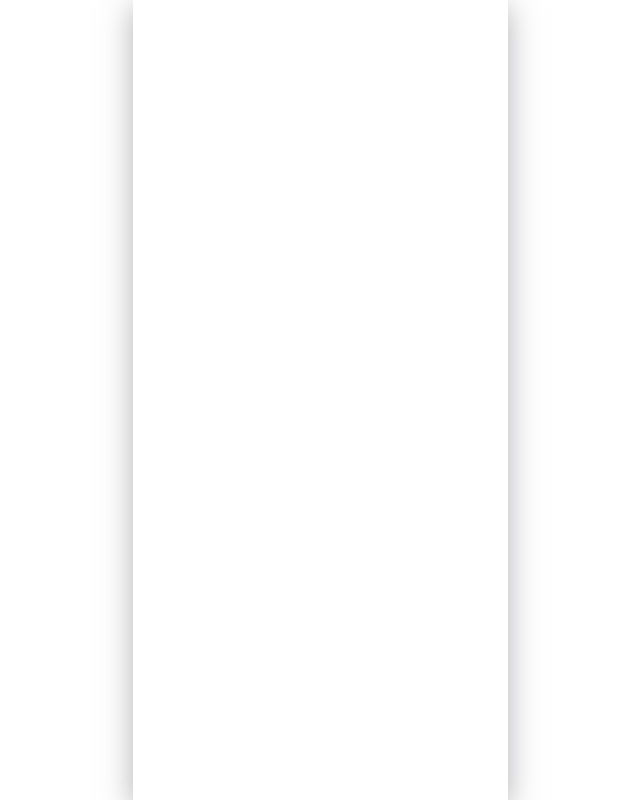
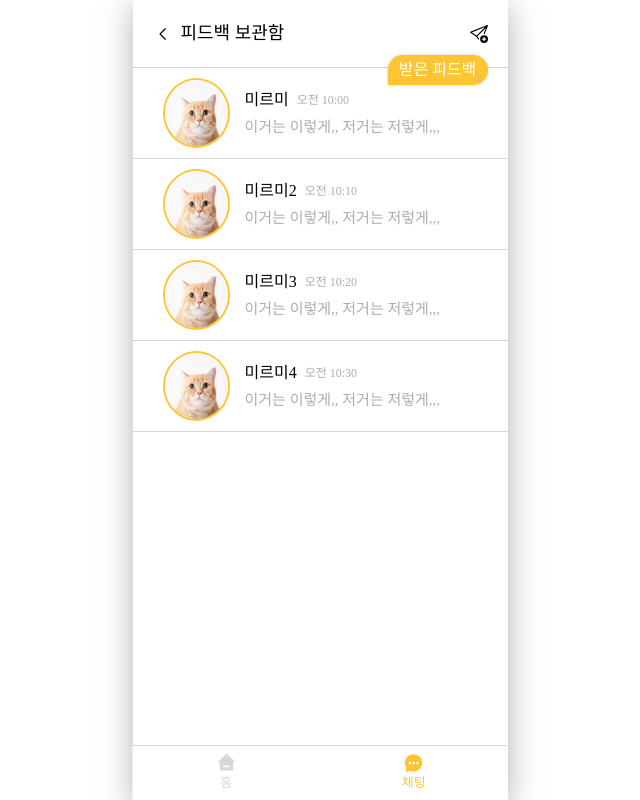
Before and after one commit to 9oormthon-univ/2024_BEOTKKOTTHON_TEAM_21_FE, a React (Create React App) app: page /feedbackstorage/1 in a window 1280 px wide. Before the commit this address had no page. Shown: the whole page, without its empty margins (320-960 px from the left). Built offline with nearby package versions, Linux system fonts and the light colour scheme; a web font is replaced by a local one.

Commit message:
Fix: 워크스페이스 하단바 useParams 사용'

```diff
--- a/src/App.js
+++ b/src/App.js
@@ -39,9 +39,9 @@ function App() {
           />
           <Route path="/splash" element={<Splash />} />
           <Route path="/login" element={<Login />} />
-          <Route path="/workspacehome/:id" element={<WorkSpaceHome />} />
           <Route path="/workspacelist" element={<WorkspaceList />} />
-          <Route path="/feedbackstorage" element={<FeedbackStorage />} />
+          <Route path="/workspacehome/:UUID" element={<WorkSpaceHome />} />
+          <Route path="/feedbackstorage/:UUID" element={<FeedbackStorage />} />
           <Route path="/secretfeedback" element={<SecretFeedback />} />
           <Route path="/signup" element={<SignUp />} />
           <Route path="/signend" element={<SignUpEnd />} />
--- a/src/component/WorkspaceBottom.js
+++ b/src/component/WorkspaceBottom.js
@@ -5,18 +5,18 @@ import { IoChatbubbleEllipses } from "react-icons/io5";
 import { Navigate, useNavigate } from 'react-router-dom';
 import * as W from "../styles/WorkspaceStyle";
 
-const WorkspaceBottom = ({activeItem}) => {
+const WorkspaceBottom = ({activeItem, UUID}) => {
   const navigate = useNavigate();
 
   return (
     <div>
       <W.BottomContainer>
-        <W.BottomContent active={activeItem === 'home'} onClick={()=>{navigate('/workspacehome')}}>
+        <W.BottomContent active={activeItem === 'home'} onClick={()=>{navigate(`/workspacehome/${UUID}`)}}>
           <RiHome3Fill size={20} />
           <span>홈</span>
         </W.BottomContent>
 
-        <W.BottomContent active={activeItem === 'chat'}  onClick={()=>{navigate('/feedbackstorage')}}>
+        <W.BottomContent active={activeItem === 'chat'}  onClick={()=>{navigate(`/feedbackstorage/${UUID}`)}}>
           <IoChatbubbleEllipses size={20} />
           <span>채팅</span>
         </W.BottomContent>
--- a/src/pages/WorkSpace/FeedbackStorage.js
+++ b/src/pages/WorkSpace/FeedbackStorage.js
@@ -3,7 +3,7 @@ import WorkspaceBottom from '../../component/WorkspaceBottom';
 import { GoChevronLeft } from "react-icons/go";
 import { BsSendPlus } from "react-icons/bs";
 import * as F from "../../styles/Feedback";
-import { useNavigate } from 'react-router-dom';
+import { useNavigate, useParams } from 'react-router-dom';
 import { images } from './../../utils/images';
 import mockData from '../../utils/mockData.json';
 
@@ -11,6 +11,7 @@ import mockData from '../../utils/mockData.json';
 const FeedbackStorage = () => {
   // true > 받은 피드백 / false > 보낸 피드백
   const [feedbackState, SetFeedbackState] = useState(true);
+  const { UUID } = useParams();
 
   return (
     <div className='relative'>
@@ -41,7 +42,7 @@ const FeedbackStorage = () => {
         })}
       </F.SendFeedBack>}
 
-      <WorkspaceBottom activeItem={'chat'} />
+      <WorkspaceBottom activeItem={'chat'} UUID={UUID} />
     </div>
   );
 };
--- a/src/pages/WorkSpace/WorkSpaceHome.js
+++ b/src/pages/WorkSpace/WorkSpaceHome.js
@@ -51,9 +51,9 @@ const WorkSpaceHome = () => {
   useEffect(()=>{
     const JoinWorkspace = async () => {
       try {
-          // const response = await APIClient().post(`/workspaces/${UUID}/join`, null);
-          // const data = response.data;
-          console.log('yet')
+          const response = await APIClient().post(`/workspaces/${UUID}/join`, null);
+          const data = response.data;
+          console.log('선택한 워크스페이스에 참여')
       } catch (error) {
           console.error(error);
       }
@@ -79,7 +79,7 @@ const WorkSpaceHome = () => {
         ))}
       </W.PersonGrid>
 
-      <WorkspaceBottom activeItem={'home'} />
+      <WorkspaceBottom activeItem={'home'} UUID={UUID} />
     </W.WorkSpaceHomeContainer>
   </>
   );
@@ -92,7 +92,7 @@ const PersonBox = ({ person, data }) => {
   const [isEdit, setIsEdit] = useState(false); // 이름 편집 토글
   const [name, setName] = useState(person.nickName);
   const [editProfileState, setEditProfileState] = useState({
-    "workspaceId": "워크스페이스 ID",
+    "workspaceId": data.workspaceUUID,
     "workspaceName": data.teamName,
     "userName": person.nickName,
     "created_at": "워크스페이스 생성 일자"
@@ -102,23 +102,22 @@ const PersonBox = ({ person, data }) => {
     setIsModalOpen(!isModalOpen);
   };
 
-  const EditProfile = (person, data, name) => {
+  const EditProfile = async (person, data, name) => {
     setIsEdit(false)
     setEditProfileState(prevState => ({
       ...prevState, // 기존 정보 그대로
       userName: name, // 바뀐 이름
     }));
 
-    const HandleEditName = async () => {
-      try {
-          const response = await APIClient().post(`/workspace/info/${person.id}`, editProfileState);
-          const data = response.data;
-      } catch (error) {
-          console.error(error);
-      }
+    try {
+        // workspaceID에 뭐가 들어가야하는지? UUID? 사용자id?
+        // const response = await APIClient().post(`/workspace/info/${person.id}`, editProfileState);
+        // const data = response.data;
+        console.log('워크스페이스 프로필 수정')
+        console.log(editProfileState)
+    } catch (error) {
+        console.error(error);
     }
-
-    HandleEditName();
   }
   return (
     <>
@@ -128,6 +127,7 @@ const PersonBox = ({ person, data }) => {
         </W.PersonImg>
 
         <div className='flex items-center justify-center'>
+          {/* 편집 권한 본인일 때만 가능하도록 추가 구현 필요 */}
           {isEdit ?
           <div className='flex justify-center items-center w-1/2'>
             <input className='w-full' type="text" value={name} onChange={(e)=>{ setName(e.target.value) }} />
--- a/src/pages/WorkSpace/WorkspaceList.js
+++ b/src/pages/WorkSpace/WorkspaceList.js
@@ -59,7 +59,8 @@ const WorkspaceList = () => {
     const spaceList = async () => {
       try {
           // const response = await APIClient().get('/workspace/list');
-          console.log('yet')
+          // const data = response.data
+          console.log('워크스페이스 목록 반환')
         } catch (error) {
           console.error(error);
       }
```
